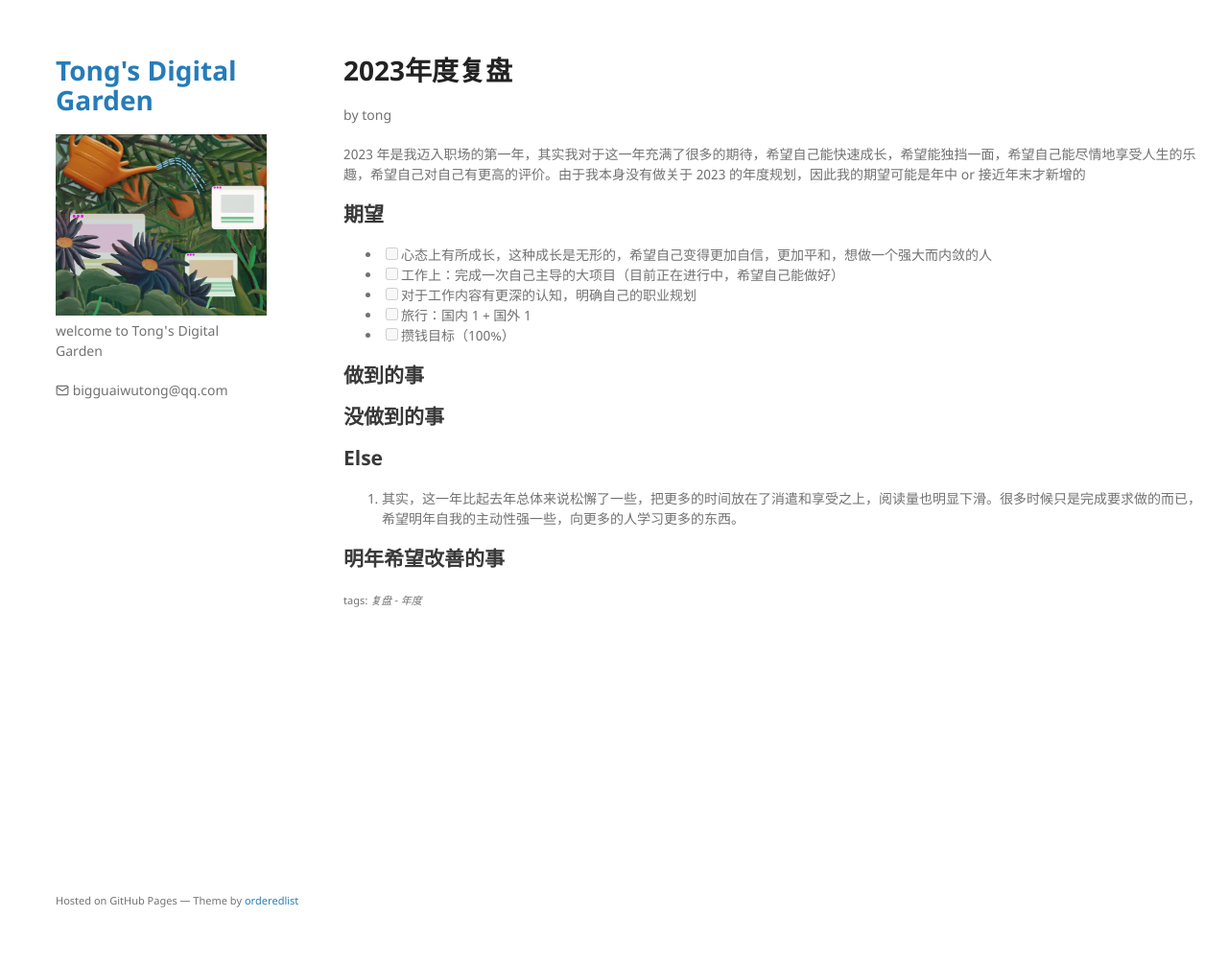
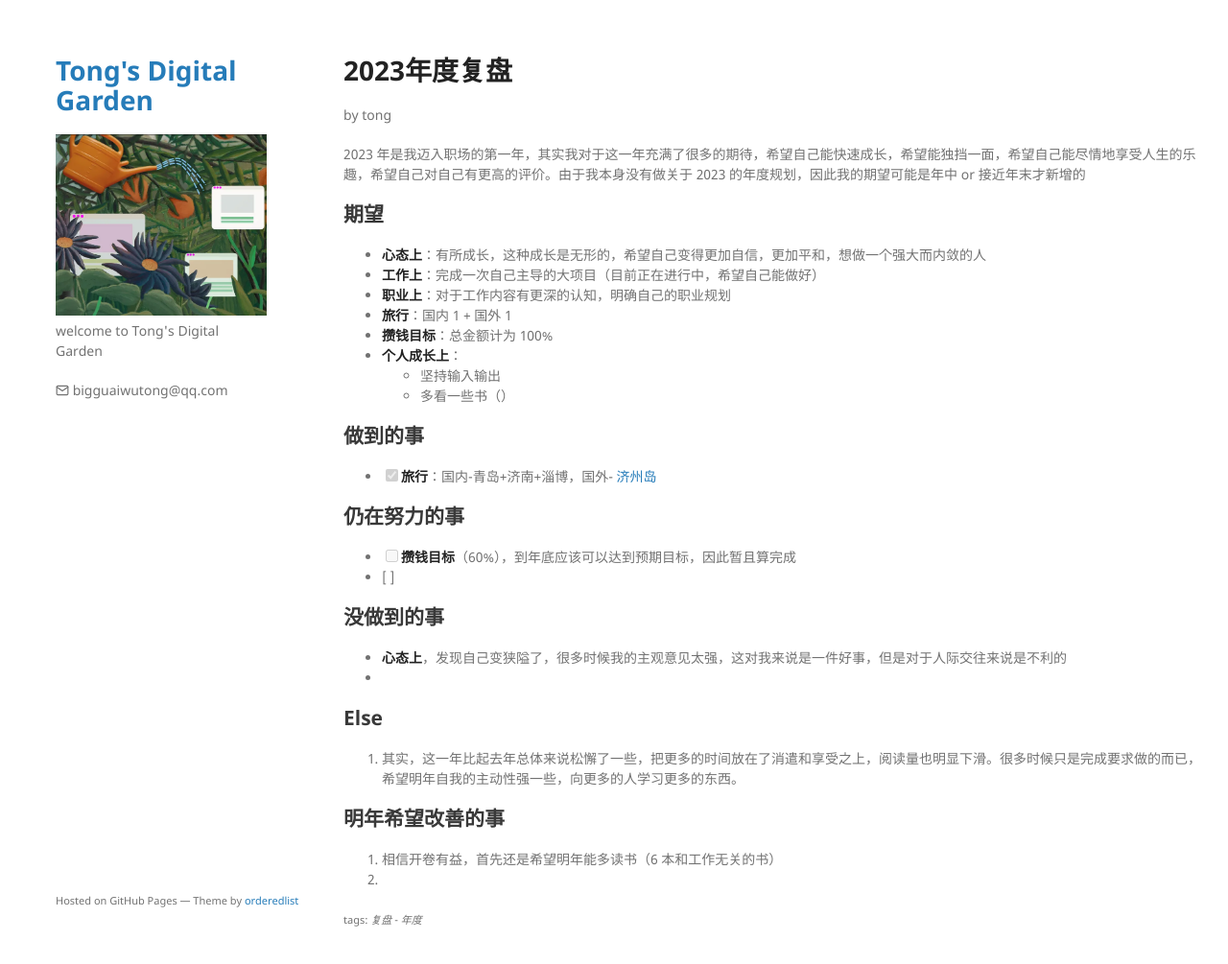
Before and after one commit to TongCodeSpace/TongCodeSpace.github.io, a Jekyll site: the page built from note/复盘/阶段/2023年度复盘.md, in a window 1280 px wide and 1018 px high. Shown: the top 1005 px of the window at 96% size. Built offline with Jekyll 4.4.1, drawn with Linux system fonts in a browser that asks for light colours; comment, search, counter and statistics services are not loaded.

Commit message:
vault backup: M note/复盘/阶段/2023年度复盘.md

```diff
--- a/note/复盘/阶段/2023年度复盘.md
+++ b/note/复盘/阶段/2023年度复盘.md
@@ -8,19 +8,30 @@ author: tong
 ---
 2023 年是我迈入职场的第一年，其实我对于这一年充满了很多的期待，希望自己能快速成长，希望能独挡一面，希望自己能尽情地享受人生的乐趣，希望自己对自己有更高的评价。由于我本身没有做关于 2023 的年度规划，因此我的期望可能是年中 or 接近年末才新增的
 ## 期望
-- [ ] 心态上有所成长，这种成长是无形的，希望自己变得更加自信，更加平和，想做一个强大而内敛的人
-- [ ] 工作上：完成一次自己主导的大项目（目前正在进行中，希望自己能做好）
-- [ ] 对于工作内容有更深的认知，明确自己的职业规划
-- [ ] 旅行：国内 1 + 国外 1
-- [ ] 攒钱目标（100%）
+-  **心态上**：有所成长，这种成长是无形的，希望自己变得更加自信，更加平和，想做一个强大而内敛的人
+-  **工作上**：完成一次自己主导的大项目（目前正在进行中，希望自己能做好）
+-  **职业上**：对于工作内容有更深的认知，明确自己的职业规划
+-  **旅行**：国内 1 + 国外 1
+-  **攒钱目标**：总金额计为 100%
+-  **个人成长上**：
+	- 坚持输入输出
+	- 多看一些书（）
 
 ## 做到的事
+- [x] **旅行**：国内-青岛+济南+淄博，国外- [济州岛](../../生活/旅行/济州岛之行.md)
 
 
+## 仍在努力的事
+- [ ] **攒钱目标**（60%），到年底应该可以达到预期目标，因此暂且算完成
+- [ ]
+
 ## 没做到的事
-
+- **心态上**，发现自己变狭隘了，很多时候我的主观意见太强，这对我来说是一件好事，但是对于人际交往来说是不利的
+-
 
 ## Else
 1. 其实，这一年比起去年总体来说松懈了一些，把更多的时间放在了消遣和享受之上，阅读量也明显下滑。很多时候只是完成要求做的而已，希望明年自我的主动性强一些，向更多的人学习更多的东西。
 
 ## 明年希望改善的事
+1. 相信开卷有益，首先还是希望明年能多读书（6 本和工作无关的书）
+2.
```
